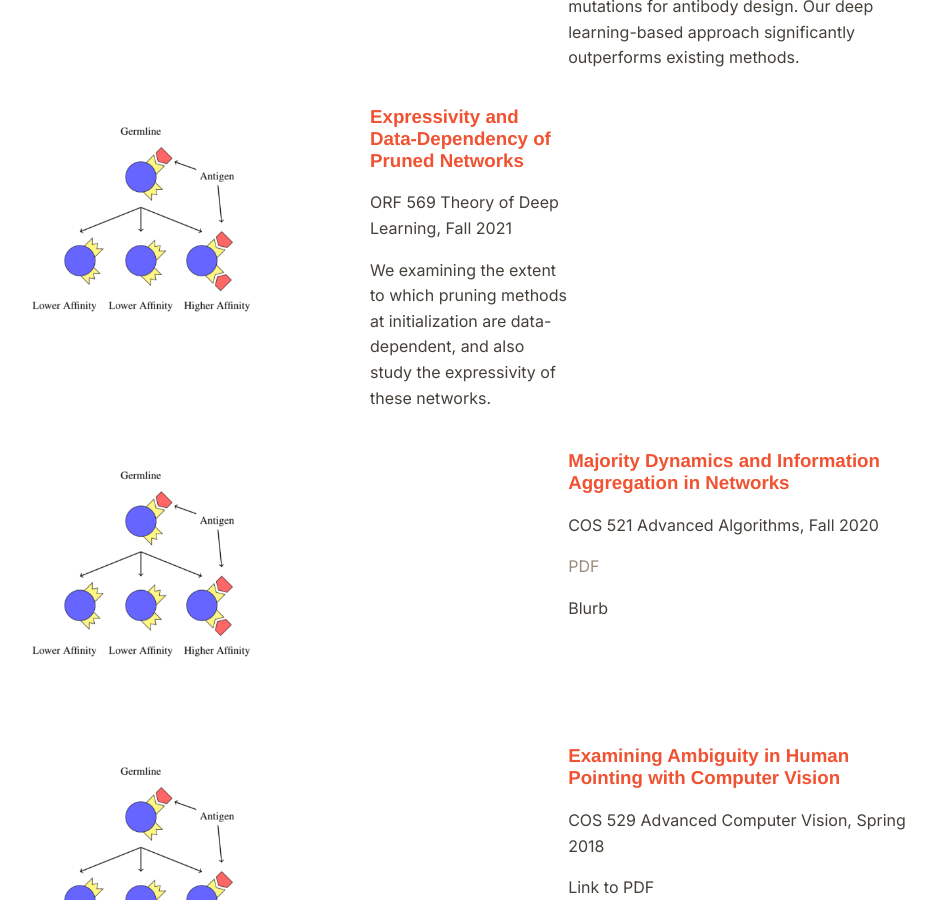
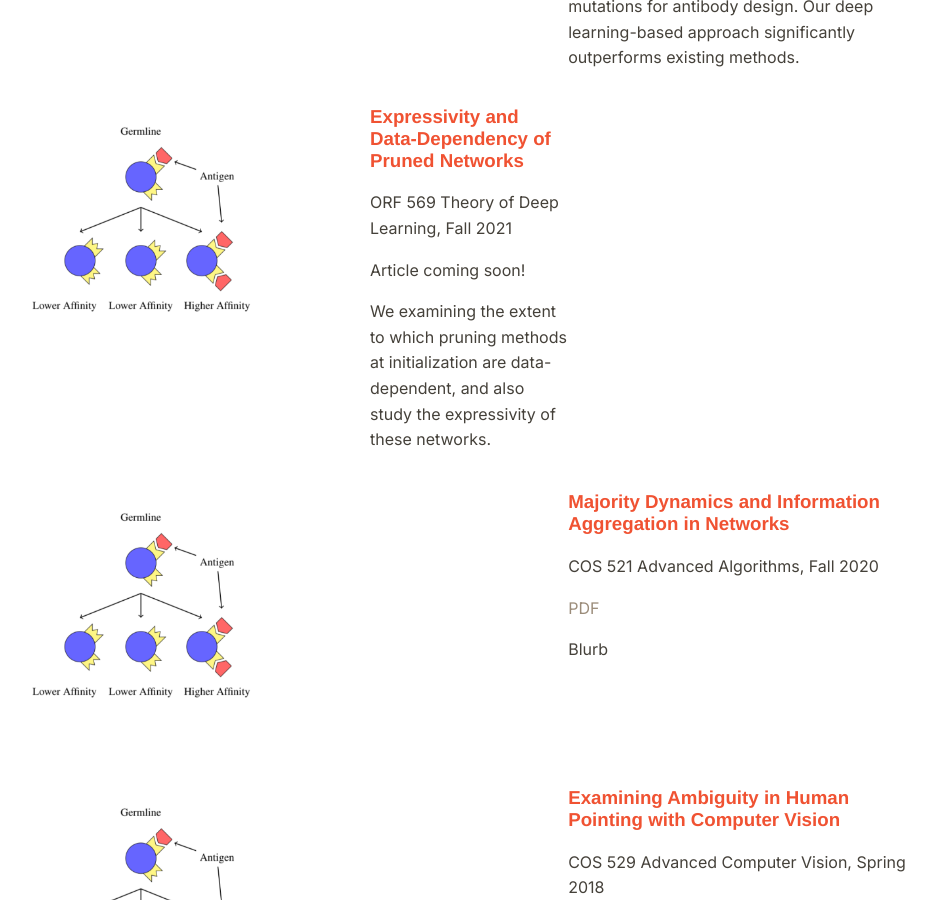
Before and after one commit to arjun-mani/arjun-mani.github.io, a Jekyll site: the page built from index.html, in a window 1280 px wide and 900 px high, scrolled down 1783 px. Shown: the whole window, without its empty margins (172-1108 px from the left). Built offline with Jekyll 4.4.1, drawn with Linux system fonts in a browser that asks for light colours; some web fonts are replaced.

Commit message:
Update index.html

```diff
--- a/index.html
+++ b/index.html
@@ -62,7 +62,7 @@ title: Home
 	<div class="divTableCell">
 		<h3>Expressivity and Data-Dependency of Pruned Networks</h3>
 		<p>ORF 569 Theory of Deep Learning, Fall 2021</p>
-		<p><Article coming soon!</p>
+		<p>Article coming soon!</p>
 		<p>We examining the extent to which pruning methods at initialization are data-dependent, and also study the expressivity of these networks.</p>
 	</div>
 </div>
```
